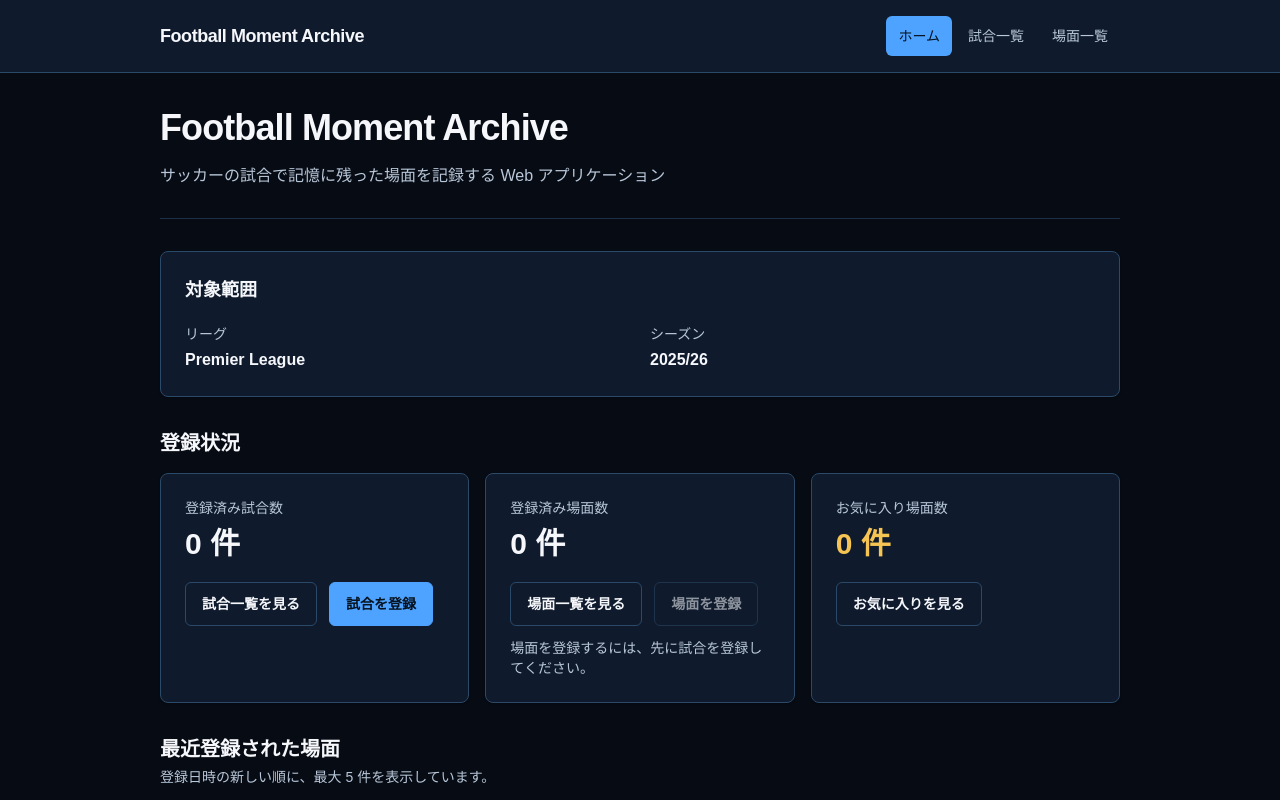
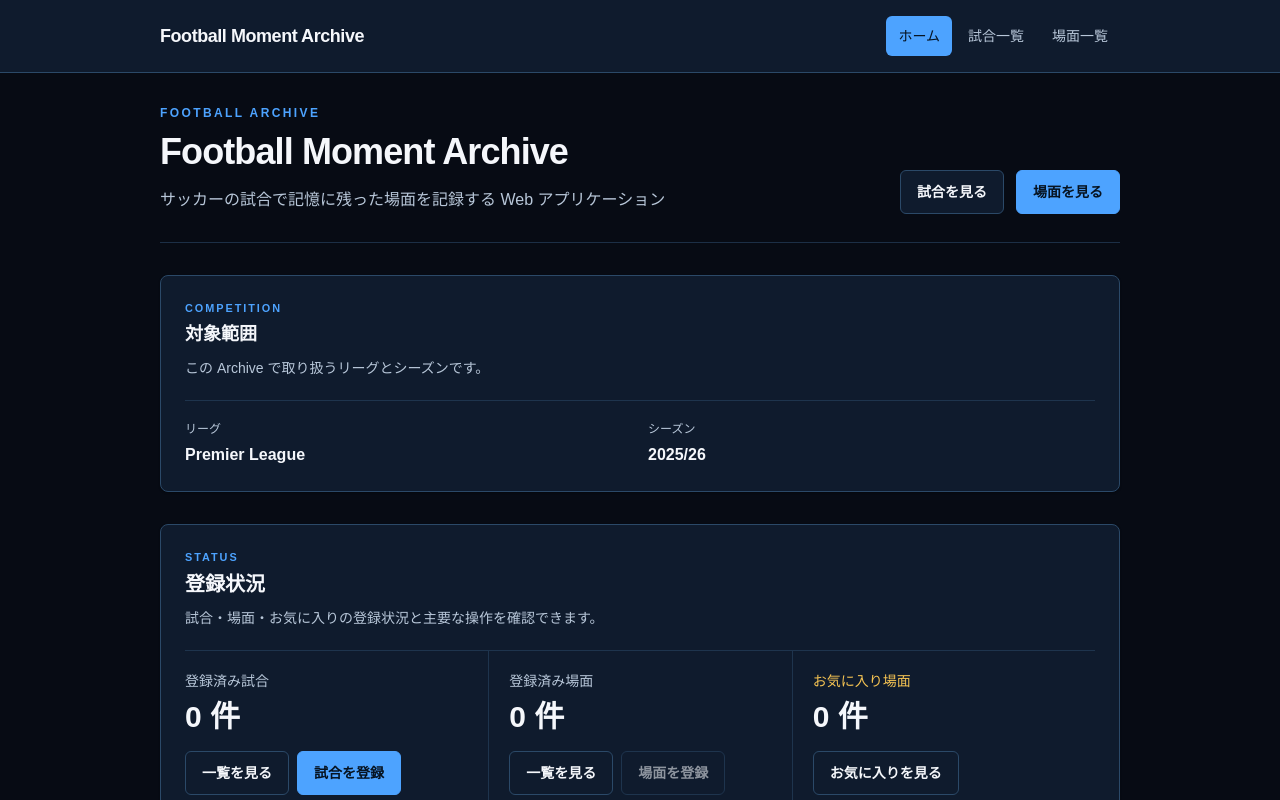
Before and after one commit to seiya-matsuoka/football-moment-archive, a Next.js app: page / in a window 1280 px wide. Shown: the top 800 px of the page. Built offline with nearby package versions, Linux system fonts and the light colour scheme; no server answers; the database is empty.

Commit message:
feat: ホーム画面のレイアウトを編集

```diff
--- a/src/app/page.tsx
+++ b/src/app/page.tsx
@@ -1,11 +1,11 @@
 /**
- * アプリの概要、登録状況、最近登録された場面を表示するホーム画面。
+ * アプリの概要、対象範囲、登録状況、最近登録された場面を表示するホーム画面。
  */
 
 import { EmptyState } from '@/components/common/empty-state';
 import { LinkButton } from '@/components/common/link-button';
 import { PageHeader } from '@/components/common/page-header';
-import { Panel } from '@/components/common/panel';
+import { SectionHeader } from '@/components/common/section-header';
 import { HomeStatistics } from '@/components/home/home-statistics';
 import { MomentList } from '@/components/moments/moment-list';
 import { APP_DESCRIPTION, APP_NAME, DATA_LIMITS, TARGET_COMPETITION } from '@/lib/constants';
@@ -19,7 +19,7 @@ import {
 /** DB の最新状態をリクエストごとに取得し、Build 時の DB 接続を避ける。 */
 export const dynamic = 'force-dynamic';
 
-/** アプリの概要、対象範囲、登録状況、最近の場面を表示する。 */
+/** アプリの目的と現在の Archive 状況を表示する。 */
 export default async function HomePage() {
   // 互いに依存しないホーム用の集計と一覧取得を並列で実行する。
   const [matchCount, momentCount, favoriteMomentCount, recentMoments] = await Promise.all([
@@ -30,31 +30,46 @@ export default async function HomePage() {
   ]);
 
   return (
-    <div className="space-y-section">
-      <PageHeader title={APP_NAME} description={APP_DESCRIPTION} />
+    <div className="space-y-6 sm:space-y-8">
+      <PageHeader
+        eyebrow="Football Archive"
+        title={APP_NAME}
+        description={APP_DESCRIPTION}
+        actions={
+          <>
+            <LinkButton href="/matches">試合を見る</LinkButton>
+            <LinkButton href="/moments" variant="primary">
+              場面を見る
+            </LinkButton>
+          </>
+        }
+      />
 
-      <section aria-labelledby="target-competition-title">
-        <Panel>
-          <h2 id="target-competition-title" className="text-text text-lg font-semibold">
-            対象範囲
-          </h2>
-
-          <dl className="mt-5 grid gap-5 sm:grid-cols-2">
+      <section
+        aria-labelledby="target-competition-title"
+        className="border-border bg-surface rounded-panel shadow-panel border p-5 sm:p-6"
+      >
+        <SectionHeader
+          eyebrow="Competition"
+          title="対象範囲"
+          titleId="target-competition-title"
+          description="この Archive で取り扱うリーグとシーズンです。"
+          size="compact"
+        />
+        <dl className="border-border/55 mt-5 grid gap-4 border-t pt-5 sm:grid-cols-2">
           <div>
-              <dt className="text-muted text-sm font-medium">リーグ</dt>
-              <dd className="text-text mt-1 text-base font-semibold">
+            <dt className="text-muted text-xs font-medium">リーグ</dt>
+            <dd className="text-text mt-1.5 text-base font-semibold">
               {TARGET_COMPETITION.league}
             </dd>
           </div>
-
           <div>
-              <dt className="text-muted text-sm font-medium">シーズン</dt>
-              <dd className="text-text mt-1 text-base font-semibold">
+            <dt className="text-muted text-xs font-medium">シーズン</dt>
+            <dd className="text-text mt-1.5 text-base font-semibold">
               {TARGET_COMPETITION.season}
             </dd>
           </div>
         </dl>
-        </Panel>
       </section>
 
       <HomeStatistics
@@ -64,29 +79,32 @@ export default async function HomePage() {
       />
 
       <section aria-labelledby="recent-moments-title">
-        <div className="mb-4">
-          <h2 id="recent-moments-title" className="text-text text-xl font-semibold">
-            最近登録された場面
-          </h2>
-          <p className="text-muted mt-1 text-sm">
-            登録日時の新しい順に、最大 5 件を表示しています。
-          </p>
-        </div>
+        <SectionHeader
+          eyebrow="Recent"
+          title="最近登録された場面"
+          titleId="recent-moments-title"
+          description="登録日時の新しい順に、最大 5 件を表示しています。"
+          aside={<LinkButton href="/moments">すべての場面を見る</LinkButton>}
+        />
 
+        <div className="mt-4">
           {recentMoments.length > 0 ? (
             <MomentList moments={recentMoments} itemHeadingLevel={3} />
           ) : matchCount === 0 ? (
             <EmptyState
-            message="まだ試合と場面が登録されていません。最初に場面を記録する対象の試合を登録してください。"
+              title="まだ試合と場面が登録されていません"
+              message="最初に、場面を記録する対象の試合を登録してください。"
               actions={
                 <LinkButton href="/matches/new" variant="primary">
                   最初の試合を登録
                 </LinkButton>
               }
+              headingLevel={3}
             />
           ) : (
             <EmptyState
-            message="まだ場面が登録されていません。登録済みの試合を選び、記憶に残った場面を登録してください。"
+              title="まだ場面が登録されていません"
+              message="登録済みの試合を選び、記憶に残った場面を登録してください。"
               actions={
                 <>
                   {matchCount < DATA_LIMITS.matches ? (
@@ -99,8 +117,10 @@ export default async function HomePage() {
                   </LinkButton>
                 </>
               }
+              headingLevel={3}
             />
           )}
+        </div>
       </section>
     </div>
   );
--- a/src/components/home/home-statistics.tsx
+++ b/src/components/home/home-statistics.tsx
@@ -1,10 +1,10 @@
 /**
- * ホーム画面で、登録件数と主要画面への導線を表示するコンポーネント。
+ * ホーム画面で、登録件数と主要画面への導線を Compact に表示するコンポーネント。
  */
 
 import { Button } from '@/components/common/button';
 import { LinkButton } from '@/components/common/link-button';
-import { Panel } from '@/components/common/panel';
+import { SectionHeader } from '@/components/common/section-header';
 import { DATA_LIMITS } from '@/lib/constants';
 
 type HomeStatisticsProps = {
@@ -16,9 +16,7 @@ type HomeStatisticsProps = {
   favoriteMomentCount: number;
 };
 
-/**
- * 件数の意味に対応する一覧・登録導線をまとめ、登録上限や前提条件も案内する。
- */
+/** 3 種類の登録状況を一つの Surface 内で比較できるように表示する。 */
 export function HomeStatistics({
   matchCount,
   momentCount,
@@ -29,18 +27,23 @@ export function HomeStatistics({
   const canCreateMoment = matchCount > 0 && !hasReachedMomentLimit;
 
   return (
-    <section aria-labelledby="registration-status-title">
-      <h2 id="registration-status-title" className="text-text text-xl font-semibold">
-        登録状況
-      </h2>
+    <section
+      aria-labelledby="registration-status-title"
+      className="border-border bg-surface rounded-panel shadow-panel border p-5 sm:p-6"
+    >
+      <SectionHeader
+        eyebrow="Status"
+        title="登録状況"
+        titleId="registration-status-title"
+        description="試合・場面・お気に入りの登録状況と主要な操作を確認できます。"
+      />
 
-      <div className="mt-4 grid gap-4 lg:grid-cols-3">
-        <Panel>
-          <p className="text-muted text-sm font-medium">登録済み試合数</p>
-          <p className="text-text mt-2 text-3xl font-bold">{matchCount} 件</p>
-
-          <div className="mt-5 flex flex-wrap gap-3">
-            <LinkButton href="/matches">試合一覧を見る</LinkButton>
+      <div className="border-border/55 mt-5 grid gap-0 border-t lg:grid-cols-3">
+        <div className="py-5 lg:pr-5">
+          <p className="text-muted text-sm font-medium">登録済み試合</p>
+          <p className="text-text mt-2 text-3xl font-bold tabular-nums">{matchCount} 件</p>
+          <div className="mt-4 flex flex-wrap gap-2">
+            <LinkButton href="/matches">一覧を見る</LinkButton>
             {hasReachedMatchLimit ? (
               <Button disabled>試合を登録</Button>
             ) : (
@@ -49,20 +52,18 @@ export function HomeStatistics({
               </LinkButton>
             )}
           </div>
-
           {hasReachedMatchLimit ? (
-            <p className="text-muted mt-3 text-sm leading-5">
+            <p className="text-muted mt-3 text-xs leading-5">
               最大 {DATA_LIMITS.matches} 件に到達しています。
             </p>
           ) : null}
-        </Panel>
+        </div>
 
-        <Panel>
-          <p className="text-muted text-sm font-medium">登録済み場面数</p>
-          <p className="text-text mt-2 text-3xl font-bold">{momentCount} 件</p>
-
-          <div className="mt-5 flex flex-wrap gap-3">
-            <LinkButton href="/moments">場面一覧を見る</LinkButton>
+        <div className="border-border/55 border-t py-5 lg:border-t-0 lg:border-l lg:px-5">
+          <p className="text-muted text-sm font-medium">登録済み場面</p>
+          <p className="text-text mt-2 text-3xl font-bold tabular-nums">{momentCount} 件</p>
+          <div className="mt-4 flex flex-wrap gap-2">
+            <LinkButton href="/moments">一覧を見る</LinkButton>
             {canCreateMoment ? (
               <LinkButton href="/moments/new" variant="primary">
                 場面を登録
@@ -71,26 +72,24 @@ export function HomeStatistics({
               <Button disabled>場面を登録</Button>
             )}
           </div>
-
           {matchCount === 0 ? (
-            <p className="text-muted mt-3 text-sm leading-5">
+            <p className="text-muted mt-3 text-xs leading-5">
               場面を登録するには、先に試合を登録してください。
             </p>
           ) : hasReachedMomentLimit ? (
-            <p className="text-muted mt-3 text-sm leading-5">
+            <p className="text-muted mt-3 text-xs leading-5">
               最大 {DATA_LIMITS.moments} 件に到達しています。
             </p>
           ) : null}
-        </Panel>
+        </div>
 
-        <Panel>
-          <p className="text-muted text-sm font-medium">お気に入り場面数</p>
-          <p className="text-favorite mt-2 text-3xl font-bold">{favoriteMomentCount} 件</p>
-
-          <div className="mt-5">
+        <div className="border-border/55 border-t py-5 lg:border-t-0 lg:border-l lg:pl-5">
+          <p className="text-favorite text-sm font-medium">お気に入り場面</p>
+          <p className="text-text mt-2 text-3xl font-bold tabular-nums">{favoriteMomentCount} 件</p>
+          <div className="mt-4">
             <LinkButton href="/moments?favorite=true">お気に入りを見る</LinkButton>
           </div>
-        </Panel>
+        </div>
       </div>
     </section>
   );
```
Lines whose indentation alone changed are shown as unchanged.
